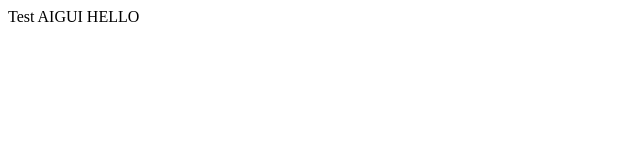
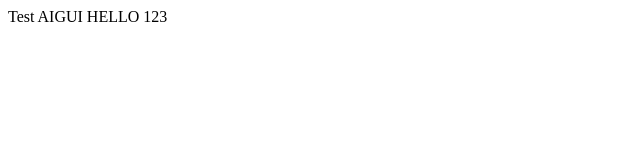
Before and after one commit to Igao92/aigui, a plain HTML site: page index2.html in a window 1280 px wide. Shown: the full height of the page, 0-640 px from the left. Drawn offline with Linux system fonts and the light colour scheme.

Commit message:
Teste commit

```diff
--- a/index2.html
+++ b/index2.html
@@ -6,6 +6,6 @@
     <title>test 123</title>
 </head>
 <body>
-    Test AIGUI HELLO
+    Test AIGUI HELLO 123
 </body>
 </html>
```
